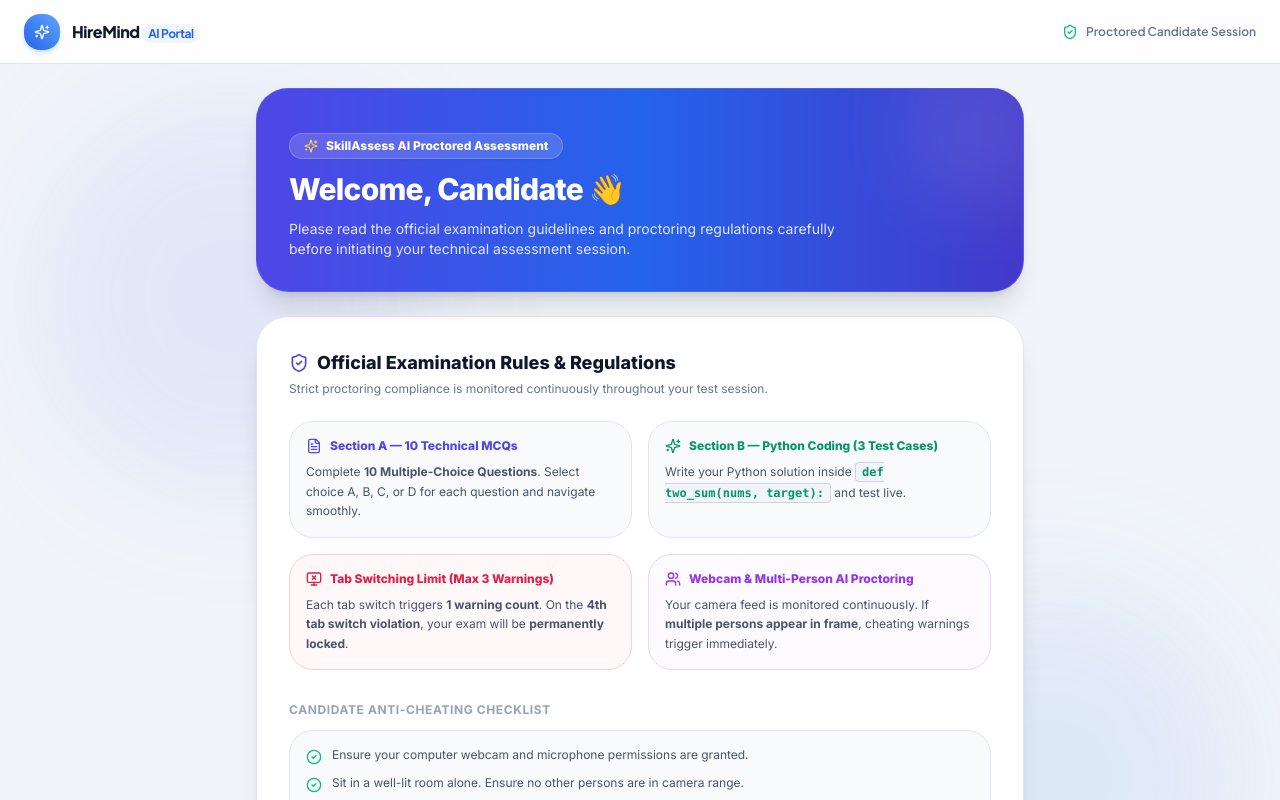
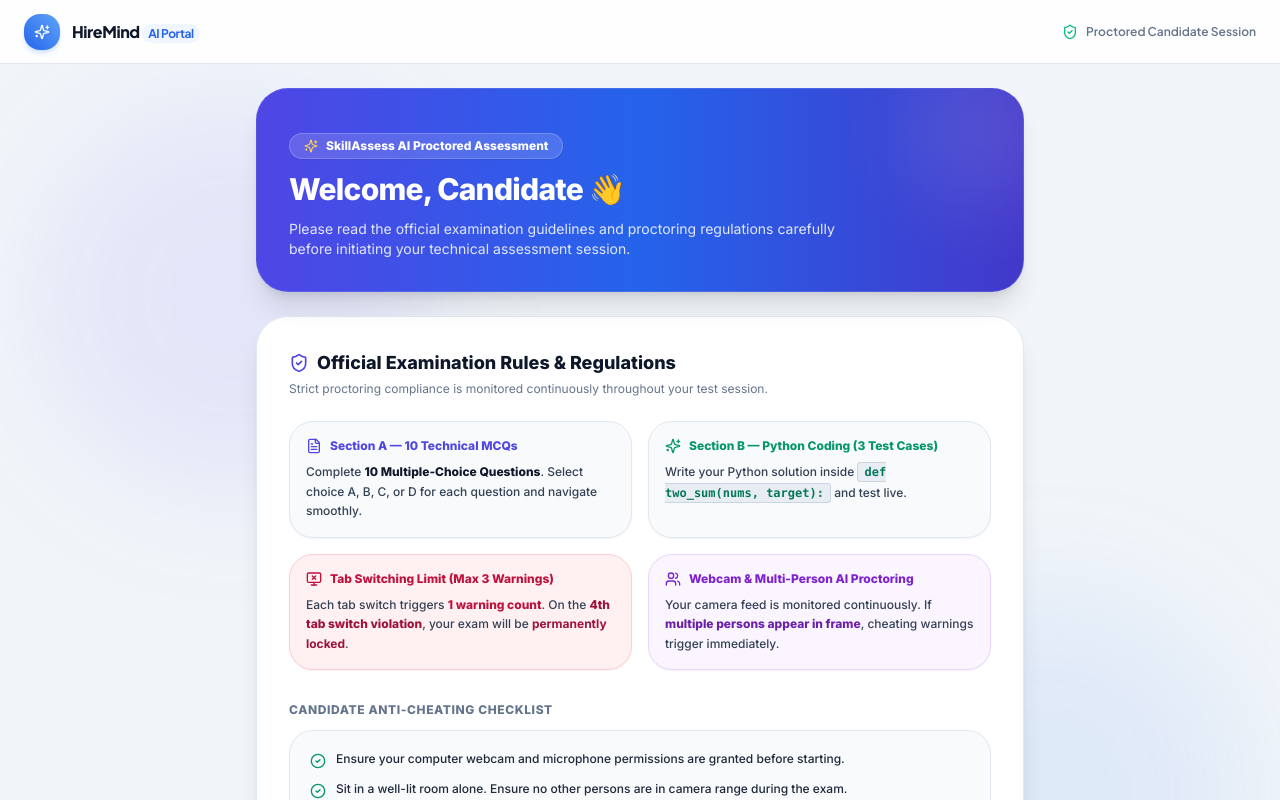
Before and after one commit to shuvendusamal9048/HireMind-AI, a React (Vite) app in the folder frontend/: page /interview/1/instructions in a window 1280 px wide. Shown: the top 800 px of the page. Built offline with nearby package versions, Linux system fonts and the light colour scheme; no server answers.

Commit message:
Enhance company career gateway branding, neutral placeholders, and high contrast candidate instruction cards

```diff
--- a/frontend/src/pages/CandidateInstructions.jsx
+++ b/frontend/src/pages/CandidateInstructions.jsx
@@ -83,67 +83,67 @@ export const CandidateInstructions = () => {
 
           {/* Grid of Key Features */}
           <div className="grid grid-cols-1 sm:grid-cols-2 gap-4">
-            <div className="p-4 rounded-2xl bg-slate-50 dark:bg-slate-850 border border-slate-200 dark:border-slate-800 space-y-2">
-              <div className="flex items-center gap-2 text-indigo-600 dark:text-indigo-400 font-extrabold text-xs">
+            <div className="p-4 rounded-2xl bg-slate-50 dark:bg-slate-800/90 border border-slate-200 dark:border-slate-700 space-y-2 shadow-sm">
+              <div className="flex items-center gap-2 text-indigo-600 dark:text-indigo-400 font-black text-xs">
                 <FileText className="w-4 h-4" />
                 <span>Section A — 10 Technical MCQs</span>
               </div>
-              <p className="text-xs text-slate-600 dark:text-slate-300 leading-relaxed">
-                Complete <strong>10 Multiple-Choice Questions</strong>. Select choice A, B, C, or D for each question and navigate smoothly.
+              <p className="text-xs text-slate-700 dark:text-slate-200 leading-relaxed font-medium">
+                Complete <strong className="text-slate-900 dark:text-white font-black">10 Multiple-Choice Questions</strong>. Select choice A, B, C, or D for each question and navigate smoothly.
               </p>
             </div>
 
-            <div className="p-4 rounded-2xl bg-slate-50 dark:bg-slate-850 border border-slate-200 dark:border-slate-800 space-y-2">
-              <div className="flex items-center gap-2 text-emerald-600 dark:text-emerald-400 font-extrabold text-xs">
+            <div className="p-4 rounded-2xl bg-slate-50 dark:bg-slate-800/90 border border-slate-200 dark:border-slate-700 space-y-2 shadow-sm">
+              <div className="flex items-center gap-2 text-emerald-600 dark:text-emerald-400 font-black text-xs">
                 <Sparkles className="w-4 h-4" />
                 <span>Section B — Python Coding (3 Test Cases)</span>
               </div>
-              <p className="text-xs text-slate-600 dark:text-slate-300 leading-relaxed">
-                Write your Python solution inside <code className="bg-slate-100 dark:bg-slate-950 border border-slate-300 dark:border-slate-800 text-emerald-600 dark:text-emerald-400 px-1.5 py-0.5 rounded font-mono font-bold">def two_sum(nums, target):</code> and test live.
+              <p className="text-xs text-slate-700 dark:text-slate-200 leading-relaxed font-medium">
+                Write your Python solution inside <code className="bg-slate-200/70 dark:bg-slate-950 border border-slate-300 dark:border-slate-700 text-emerald-700 dark:text-emerald-300 px-1.5 py-0.5 rounded font-mono font-bold">def two_sum(nums, target):</code> and test live.
               </p>
             </div>
 
-            <div className="p-4 rounded-2xl bg-rose-50/50 dark:bg-rose-950/20 border border-rose-200 dark:border-rose-900/50 space-y-2">
-              <div className="flex items-center gap-2 text-rose-600 dark:text-rose-400 font-extrabold text-xs">
+            <div className="p-4 rounded-2xl bg-rose-50 dark:bg-rose-950/40 border border-rose-200 dark:border-rose-800/80 space-y-2 shadow-sm">
+              <div className="flex items-center gap-2 text-rose-700 dark:text-rose-300 font-black text-xs">
                 <MonitorX className="w-4 h-4" />
                 <span>Tab Switching Limit (Max 3 Warnings)</span>
               </div>
-              <p className="text-xs text-slate-600 dark:text-slate-300 leading-relaxed">
-                Each tab switch triggers <strong>1 warning count</strong>. On the <strong>4th tab switch violation</strong>, your exam will be <strong>permanently locked</strong>.
+              <p className="text-xs text-slate-700 dark:text-slate-200 leading-relaxed font-medium">
+                Each tab switch triggers <strong className="text-rose-700 dark:text-rose-300 font-extrabold">1 warning count</strong>. On the <strong className="text-rose-800 dark:text-rose-200 font-black">4th tab switch violation</strong>, your exam will be <strong className="text-rose-800 dark:text-rose-200">permanently locked</strong>.
               </p>
             </div>
 
-            <div className="p-4 rounded-2xl bg-purple-50/50 dark:bg-purple-950/20 border border-purple-200 dark:border-purple-900/50 space-y-2">
-              <div className="flex items-center gap-2 text-purple-600 dark:text-purple-400 font-extrabold text-xs">
+            <div className="p-4 rounded-2xl bg-purple-50 dark:bg-purple-950/40 border border-purple-200 dark:border-purple-800/80 space-y-2 shadow-sm">
+              <div className="flex items-center gap-2 text-purple-700 dark:text-purple-300 font-black text-xs">
                 <Users className="w-4 h-4" />
                 <span>Webcam & Multi-Person AI Proctoring</span>
               </div>
-              <p className="text-xs text-slate-600 dark:text-slate-300 leading-relaxed">
-                Your camera feed is monitored continuously. If <strong>multiple persons appear in frame</strong>, cheating warnings trigger immediately.
+              <p className="text-xs text-slate-700 dark:text-slate-200 leading-relaxed font-medium">
+                Your camera feed is monitored continuously. If <strong className="text-purple-800 dark:text-purple-200 font-extrabold">multiple persons appear in frame</strong>, cheating warnings trigger immediately.
               </p>
             </div>
           </div>
 
           {/* Detailed Bullet Points */}
           <div className="space-y-3 pt-2">
-            <h3 className="text-xs font-bold text-slate-400 uppercase tracking-wider">
+            <h3 className="text-xs font-black text-slate-500 dark:text-slate-400 uppercase tracking-wider">
               Candidate Anti-Cheating Checklist
             </h3>
-            <div className="p-4 rounded-2xl bg-slate-50 dark:bg-slate-850 border border-slate-200 dark:border-slate-800 space-y-2.5 text-xs text-slate-600 dark:text-slate-300">
+            <div className="p-5 rounded-2xl bg-slate-50 dark:bg-slate-800/90 border border-slate-200 dark:border-slate-700 space-y-3 text-xs text-slate-800 dark:text-slate-100 shadow-sm font-medium">
               <div className="flex items-start gap-2.5">
-                <CheckCircle2 className="w-4 h-4 text-emerald-500 shrink-0 mt-0.5" />
-                <span>Ensure your computer webcam and microphone permissions are granted.</span>
+                <CheckCircle2 className="w-4 h-4 text-emerald-600 dark:text-emerald-400 shrink-0 mt-0.5" />
+                <span>Ensure your computer webcam and microphone permissions are granted before starting.</span>
               </div>
               <div className="flex items-start gap-2.5">
-                <CheckCircle2 className="w-4 h-4 text-emerald-500 shrink-0 mt-0.5" />
-                <span>Sit in a well-lit room alone. Ensure no other persons are in camera range.</span>
+                <CheckCircle2 className="w-4 h-4 text-emerald-600 dark:text-emerald-400 shrink-0 mt-0.5" />
+                <span>Sit in a well-lit room alone. Ensure no other persons are in camera range during the exam.</span>
               </div>
               <div className="flex items-start gap-2.5">
-                <AlertTriangle className="w-4 h-4 text-amber-500 shrink-0 mt-0.5" />
+                <AlertTriangle className="w-4 h-4 text-amber-600 dark:text-amber-400 shrink-0 mt-0.5" />
                 <span>Do NOT open additional tabs, browser windows, developer tools, or secondary applications.</span>
               </div>
               <div className="flex items-start gap-2.5">
-                <AlertTriangle className="w-4 h-4 text-rose-500 shrink-0 mt-0.5" />
+                <AlertTriangle className="w-4 h-4 text-rose-600 dark:text-rose-400 shrink-0 mt-0.5" />
                 <span>If you switch tabs 4 times, the system will automatically terminate your session and notify HR.</span>
               </div>
             </div>
--- a/frontend/src/pages/PublicJobPage.jsx
+++ b/frontend/src/pages/PublicJobPage.jsx
@@ -151,8 +151,8 @@ export const PublicJobPage = () => {
               <span className="font-black text-sm text-slate-900 dark:text-white flex items-center gap-2">
                 {job.company_name || 'HireMind Enterprise Partner'}
               </span>
-              <span className="text-[10px] text-slate-500 dark:text-slate-400 font-mono">
-                Official Career Portal & Application Gateway
+              <span className="text-[10px] text-slate-500 dark:text-slate-400 font-semibold tracking-wide">
+                {job.company_name ? `${job.company_name} Career Portal & Application Gateway` : 'Official Career Portal & Application Gateway'}
               </span>
             </div>
           </div>
@@ -270,7 +270,7 @@ export const PublicJobPage = () => {
               <Input
                 label="Full Name (Legal Name)"
                 name="candidate_name"
-                placeholder="e.g. Shuvendu Samal"
+                placeholder="e.g. Alex Rivera"
                 icon={User}
                 error={errors.candidate_name?.message}
                 {...register('candidate_name', { required: 'Please enter your legal full name' })}
--- a/frontend/tailwind.config.js
+++ b/frontend/tailwind.config.js
@@ -20,6 +20,10 @@ export default {
           800: '#1e40af',
           900: '#1e3a8a',
           950: '#172554',
+        },
+        slate: {
+          750: '#1e293b',
+          850: '#0f172a',
         },
         brand: {
           dark: '#0B0F17',
```
